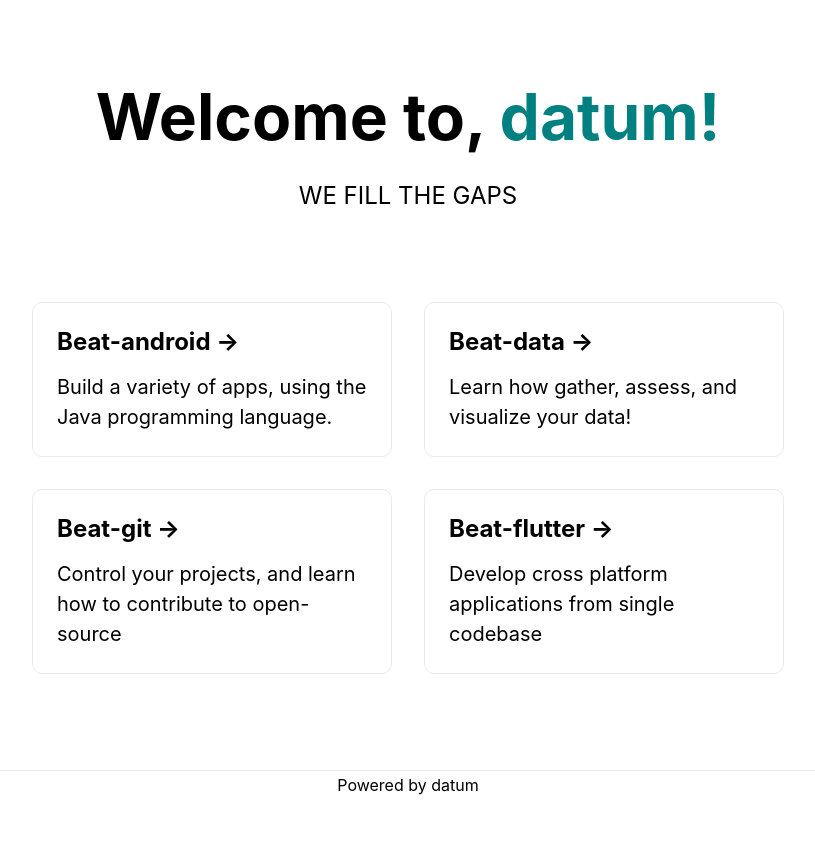
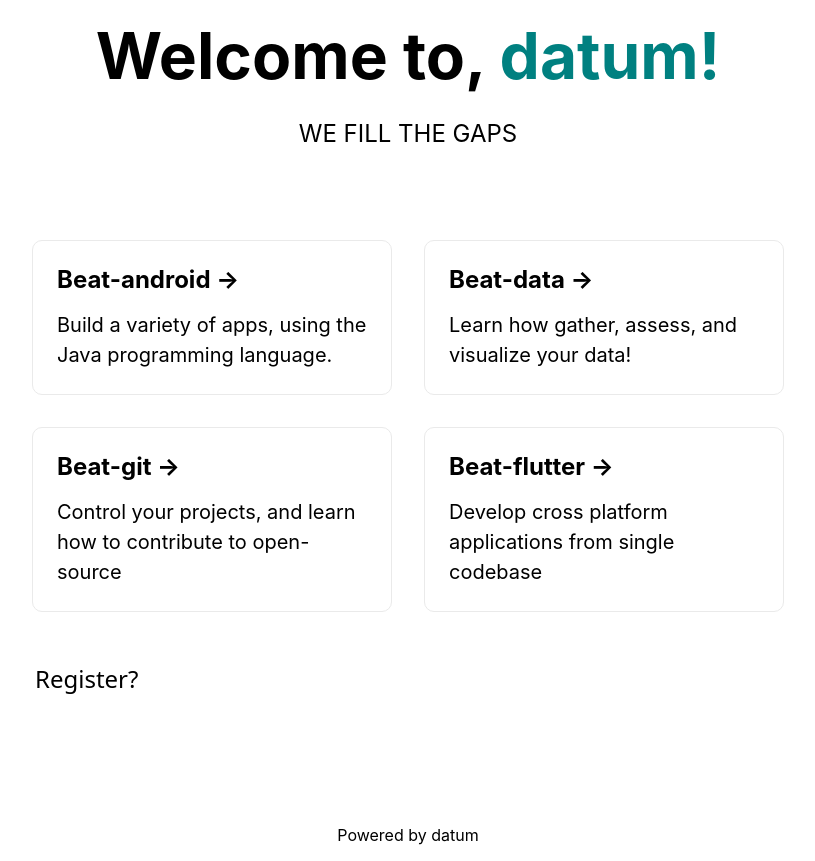
Before and after one commit to mutairibassam/mutairibassam.github.io, a Next.js app in the folder datum/: page / in a window 1280 px wide. Shown: the whole page, without its empty margins (232-1047 px from the left). Before the commit the page ends 800 px from the top, so only its background shows below. Built offline with nearby package versions, Linux system fonts and the light colour scheme.

Commit message:
UPDATE: add registration button

```diff
--- a/datum/pages/index.tsx
+++ b/datum/pages/index.tsx
@@ -29,27 +29,21 @@ export default function Home() {
           </a>
 
           <Link href="/soon">
-          <a
-          className={styles.card}
-          >
+          <a className={styles.card} >
             <h2>Beat-data &rarr;</h2>
             <p>Learn how gather, assess, and visualize your data!</p>
           </a>
           </Link>
 
           <Link href="/soon">
-          <a
-            className={styles.card}
-          >
+          <a className={styles.card}>
             <h2>Beat-git &rarr;</h2>
             <p>Control your projects, and learn how to contribute to open-source</p>
           </a>
           </Link>
 
           <Link href="/soon">
-          <a
-            className={styles.card}
-          >
+          <a className={styles.card}>
             <h2>Beat-flutter &rarr;</h2>
             <p>
               Develop cross platform applications from single codebase
@@ -57,13 +51,21 @@ export default function Home() {
           </a>
           </Link>
         </div>
+
+        <Link href="/registration">
+          <a className={styles.reg_btn} >
+            <p>Register?</p>
+          </a>
+        </Link>
+
       </main>
 
       <footer className={styles.footer}>
-        <a>
+        <p>
           Powered by datum
-        </a>
+        </p>
       </footer>
+
     </div>
   )
 }
--- a/datum/styles/Home.module.scss
+++ b/datum/styles/Home.module.scss
@@ -17,22 +17,6 @@ $primary_color: teal;
   flex-direction: column;
   justify-content: center;
   align-items: center;
-}
-
-.footer {
-  width: 100%;
-  height: 100px;
-  border-top: 1px solid #eaeaea;
-  display: flex;
-  justify-content: center;
-  align-items: center;
-}
-
-.footer a {
-  display: flex;
-  justify-content: center;
-  align-items: center;
-  flex-grow: 1;
 }
 
 .title span {
@@ -95,8 +79,9 @@ $primary_color: teal;
 .card:hover,
 .card:focus,
 .card:active {
-  color: $primary_color;
+  color: white;
   border-color: $primary_color;
+  background-color: $primary_color;
 }
 
 .card h2 {
@@ -110,9 +95,15 @@ $primary_color: teal;
   line-height: 1.5;
 }
 
-.logo {
-  height: 1em;
-  margin-left: 0.5rem;
+.reg_btn {
+  font-weight: 100;
+  font-family: system-ui;
+  border: none;
+  margin-left: 17px;
+  padding: 10px;
+  align-self: start;
+  font-size: 1.5rem;
+  background-color: white;
 }
 
 @media (max-width: 600px) {
```
Also changed, not shown: datum/pages/registration.tsx (added, +13 -0 lines).
